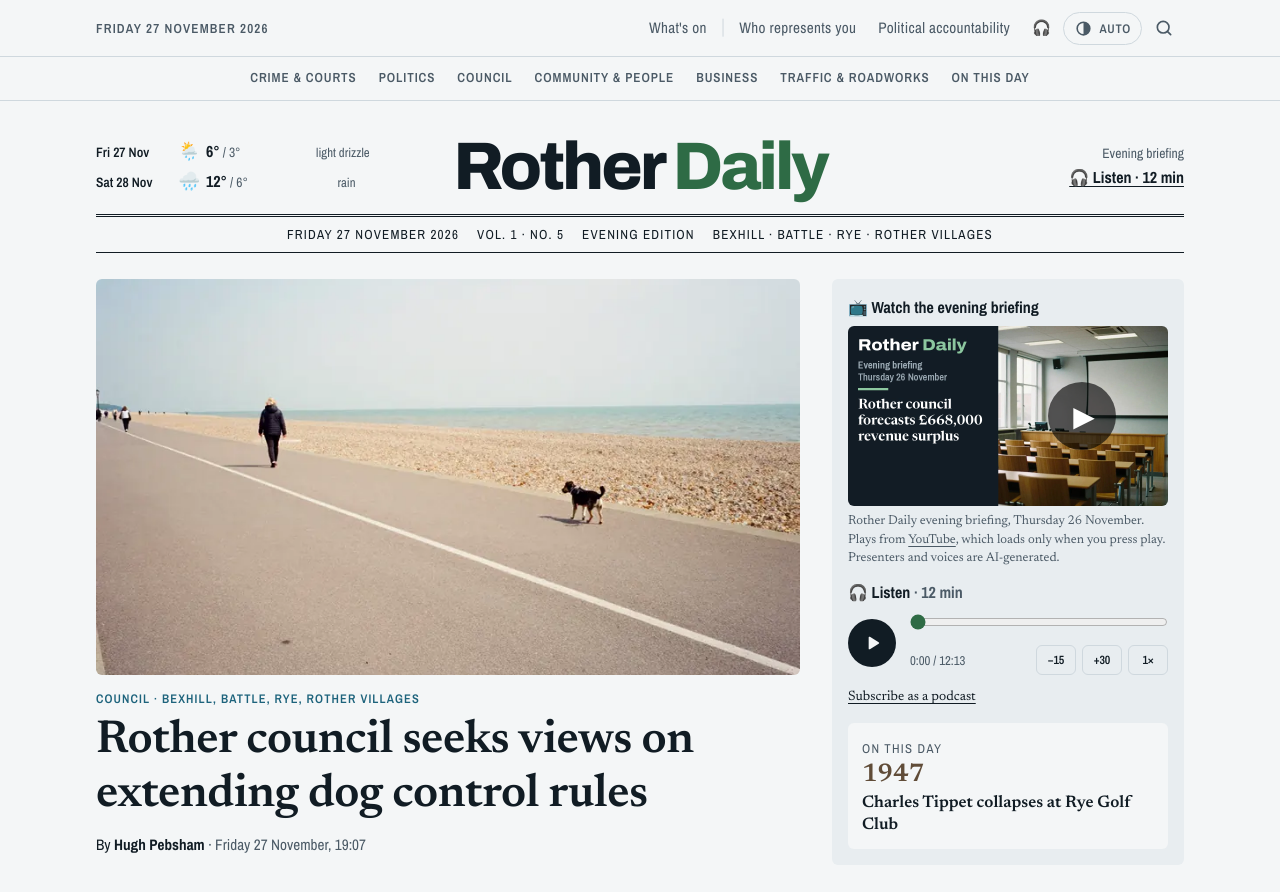
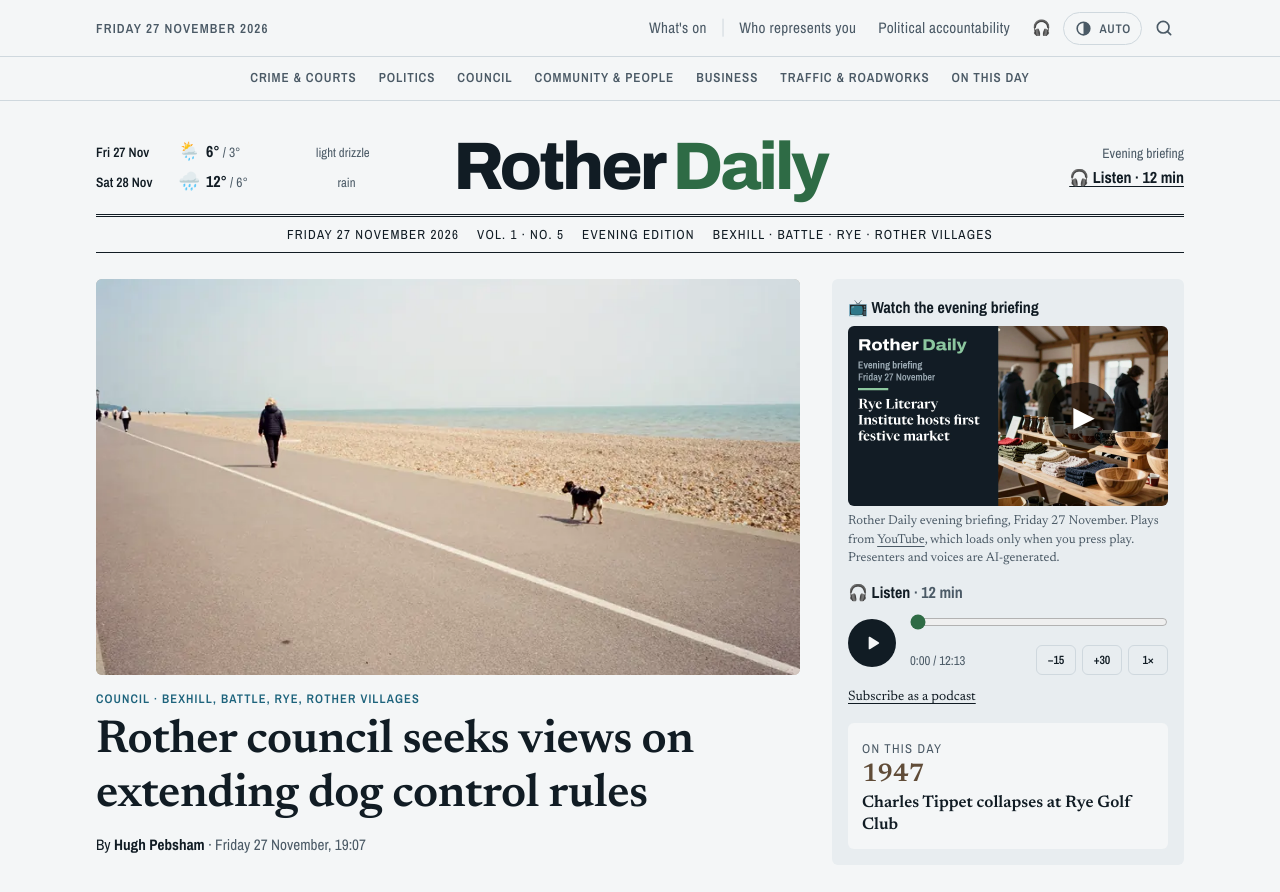
Before and after one commit to theknowledgecabinet/rother-daily, a Jekyll site: the page built from index.html, in a window 1280 px wide and 900 px high. Shown: the top 892 px of the window. Built offline with Jekyll 4.4.1, drawn with Linux system fonts in a browser that asks for light colours.

Commit message:
Rother Daily: 53 stories

```diff
--- a/_data/latest.json
+++ b/_data/latest.json
@@ -111,10 +111,10 @@
   "length": "12 min"
  },
  "video": {
-  "id": "uUs-0NGMt5w",
-  "day": "2026-11-26",
-  "title": "Rother Daily evening briefing, Thursday 26 November",
-  "thumb": "/assets/video/2026-11-26.jpg"
+  "id": "4IYb9W6keEk",
+  "day": "2026-11-27",
+  "title": "Rother Daily evening briefing, Friday 27 November",
+  "thumb": "/assets/video/2026-11-27.jpg"
  },
  "otd": {
   "day": "2026-11-26",
```
Also changed, not shown: days/2026-11-27.md (+5 -1 lines), assets/video/2026-11-27.jpg (added).
